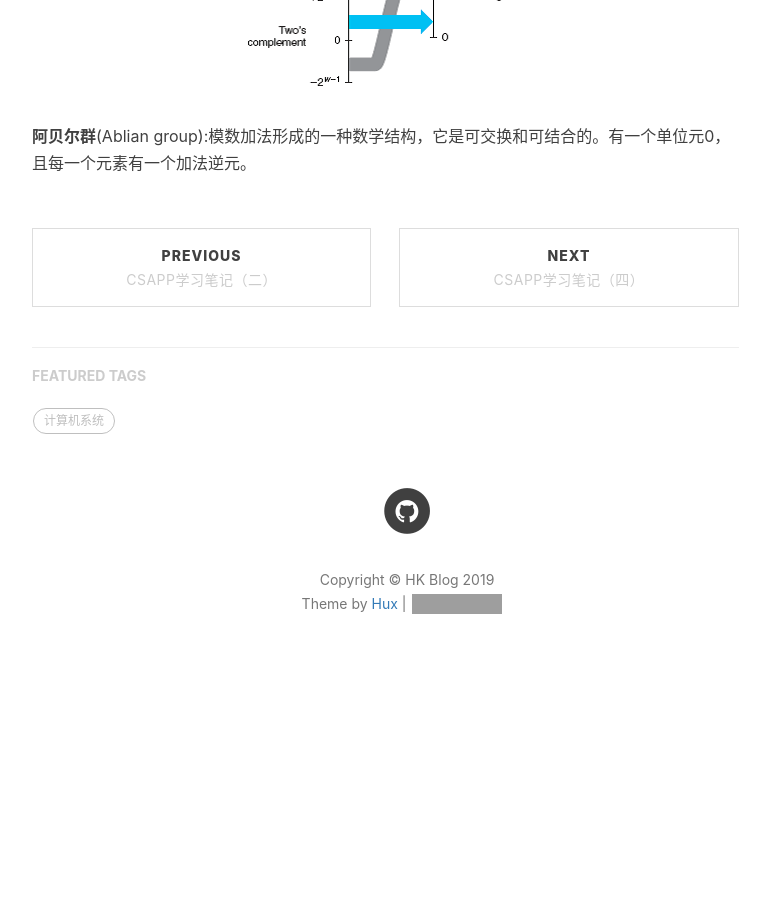
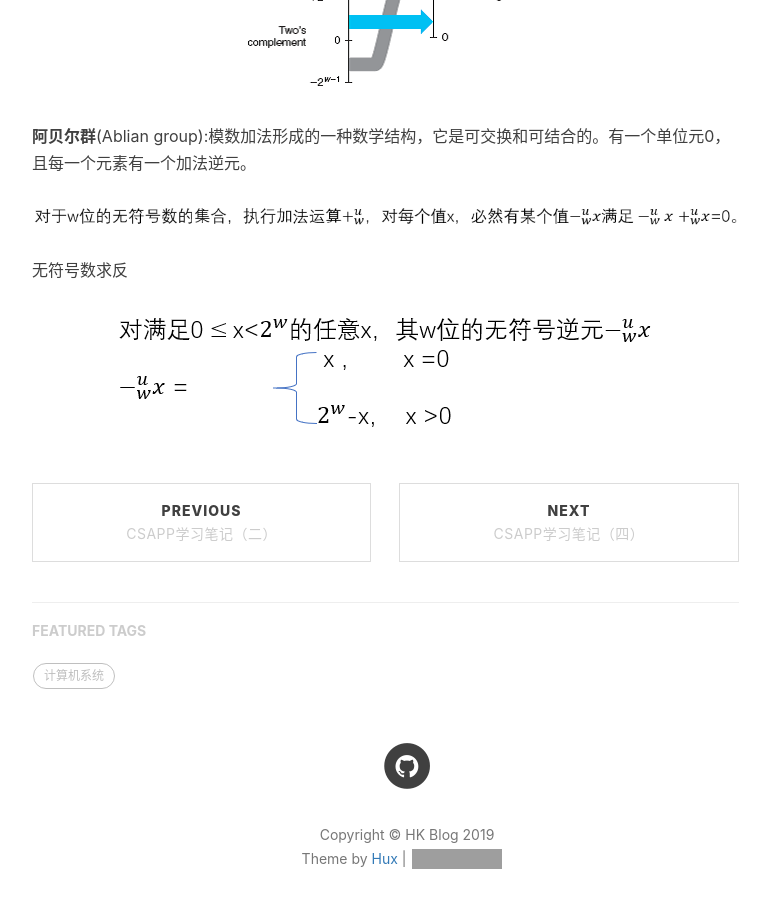
Before and after one commit to Hkaren78/Hkaren78.github.io, a Jekyll site: the page built from _posts/2019-01-26-CSAPP3.md, in a window 1280 px wide and 900 px high, scrolled down 1153 px. Shown: the whole window, without its empty margins (233-1003 px from the left). Built offline with Jekyll 4.4.1, drawn with Linux system fonts in a browser that asks for light colours; nearby versions of some CDN libraries; comment, search, counter and statistics services are not loaded; before the commit the page ends 1861 px from its top, so only the background shows below that; grey boxes are pictures that could not be loaded.

Commit message:
Update 2019-01-26-CSAPP3.md

```diff
--- a/_posts/2019-01-26-CSAPP3.md
+++ b/_posts/2019-01-26-CSAPP3.md
@@ -22,3 +22,9 @@
 ![img](https://github.com/Hkaren78/Hkaren78.github.io/raw/master/img/in-post/CSAPP3/post-bg-unflow.png)
 
 **阿贝尔群**(Ablian group):模数加法形成的一种数学结构，它是可交换和可结合的。有一个单位元0，且每一个元素有一个加法逆元。
+
+![img](https://github.com/Hkaren78/Hkaren78.github.io/raw/master/img/in-post/CSAPP3/post-bg-add1.png)
+
+无符号数求反
+
+![img](https://github.com/Hkaren78/Hkaren78.github.io/raw/master/img/in-post/CSAPP3/post-bg-add2.png)
```
